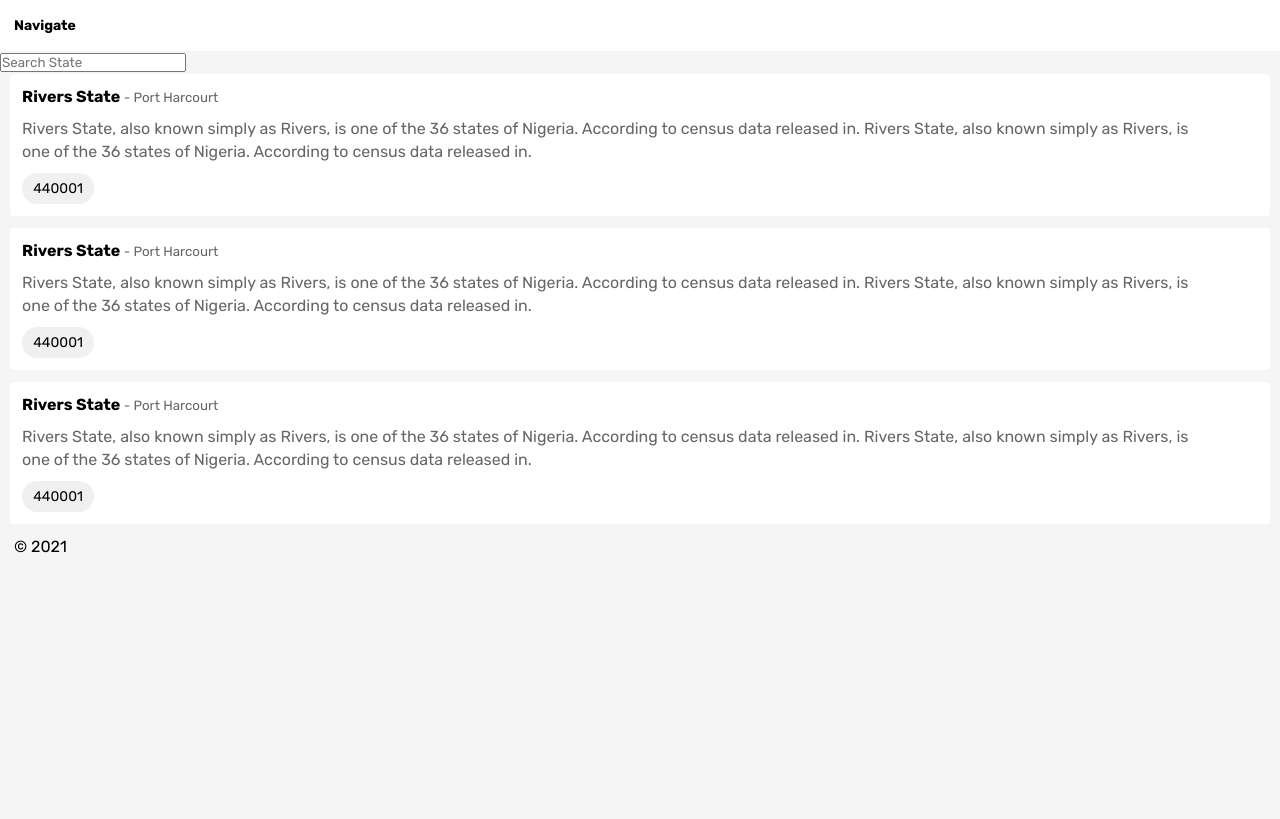
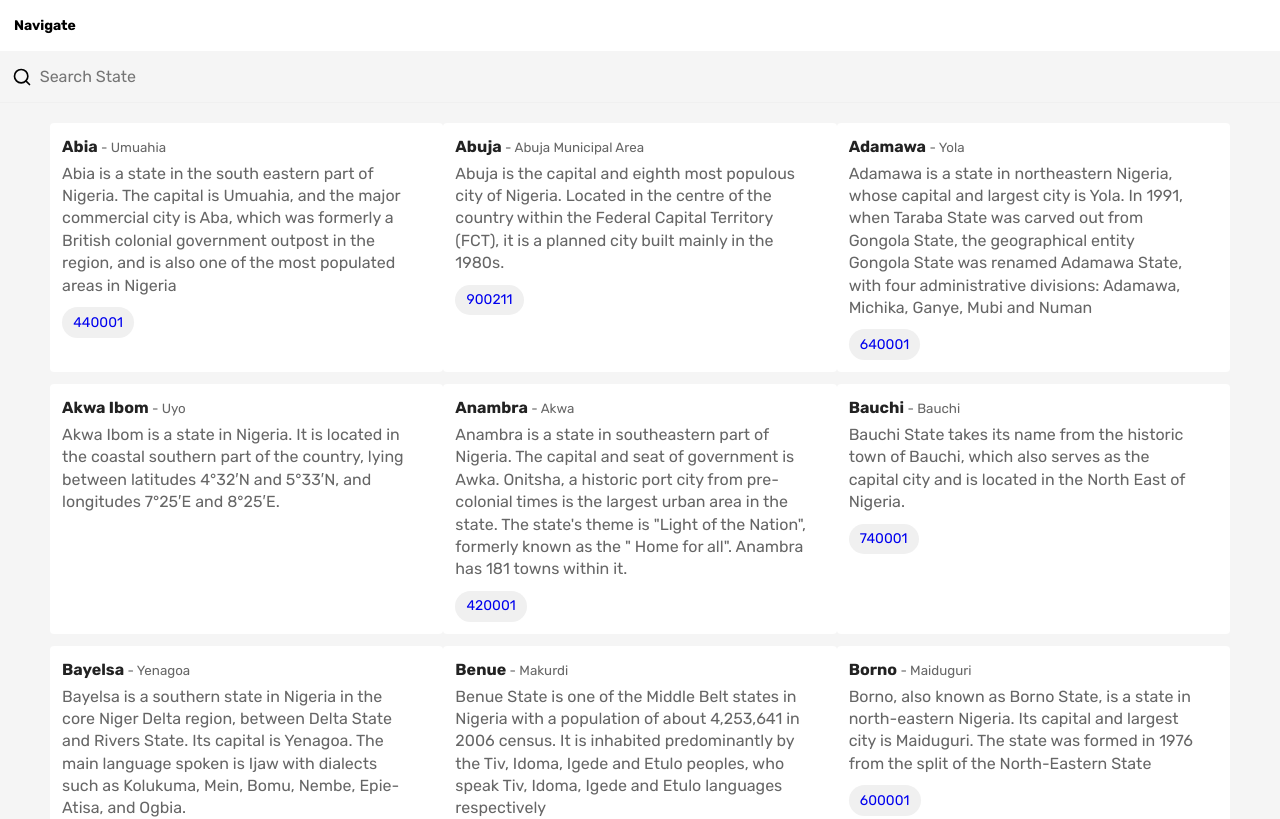
Before and after one commit to vickOnRails/where-tutorial-project, a Next.js app: page / in a window 1280 px wide. Shown: the top 819 px of the page. Built offline with nearby package versions, Linux system fonts and the light colour scheme.

Commit message:
feat: prototype with json data

```diff
--- a/components/app.css
+++ b/components/app.css
@@ -37,13 +37,15 @@ body {
 
 .info-card {
   background: var(--white);
-  padding: 0.75em;
   margin-bottom: 0.75em;
   border-radius: 4px;
 }
+
 .info-card__heading {
   font-size: 1em;
-  margin-bottom: 0.63em;
+  margin-bottom: 0.5em;
+  color: #222;
+  line-height: 1;
 }
 .info-card__heading--small {
   font-weight: 400;
@@ -61,11 +63,43 @@ body {
   font-size: 0.87em;
   border-radius: 30px;
 }
+.info-card__link {
+  display: block;
+  padding: 1em 0.75em 0.75em;
+  text-decoration: none;
+}
 
 .main {
   padding-left: 0.63em;
   padding-right: 0.63em;
+  max-width: 1200px;
+  margin: 0 auto;
 }
+
+.search-container {
+  display: flex;
+  align-items: center;
+  margin-bottom: 1.2em;
+  border-bottom: 1px solid var(--chips-grey);
+  padding: 0 0 0 0.75em;
+}
+.search-input {
+  width: 100%;
+  font-size: 1em;
+
+  padding: 1em 0 1em 0.5em;
+  height: 100%;
+  border: 0;
+  background: inherit;
+}
+
 input {
   font-family: inherit;
 }
+.cards-container {
+  display: flex;
+  flex-wrap: wrap;
+}
+.info-card {
+  flex: 1 1 350px;
+}
--- a/components/info-card.js
+++ b/components/info-card.js
@@ -1,29 +1,42 @@
-import React from "react";
+import Link from "next/link";
 
-const InfoCard = () => {
+const InfoCard = ({ title, subtitle, chip, description }) => {
   return (
     <article className="info-card">
-      <h2 className="info-card__heading">
-        Rivers State{" "}
-        <small className="info-card__heading--small">- Port Harcourt</small>
-      </h2>
-      <p className="info-card__desc">
-        Rivers State, also known simply as Rivers, is one of the 36 states of
-        Nigeria. According to census data released in. Rivers State, also known
-        simply as Rivers, is one of the 36 states of Nigeria. According to
-        census data released in.
-      </p>
-      <span className="info-card__chip">440001</span>
+      <Link href="/states/state">
+        <a className="info-card__link">
+          <h2 className="info-card__heading">
+            {title}{" "}
+            {subtitle && (
+              <small className="info-card__heading--small">- {subtitle}</small>
+            )}
+          </h2>
+          <p className="info-card__desc">{description}</p>
+          {chip && <span className="info-card__chip">{chip}</span>}
+        </a>
+      </Link>
     </article>
   );
 };
 
-const InfoCardsGrid = ({ cards }) => (
-  <section>
-    {cards.map((card, index) => (
-      <InfoCard key={index} />
-    ))}
-  </section>
-);
+const InfoCardsGrid = ({ data }) => {
+  return (
+    <section className="cards-container">
+      {data.map((dataItem) => {
+        const { name, postalCode, description, capital } = dataItem;
+        return (
+          <InfoCard
+            key={dataItem.id}
+            data={dataItem}
+            title={name}
+            subtitle={capital}
+            description={description}
+            chip={postalCode}
+          />
+        );
+      })}
+    </section>
+  );
+};
 
 export { InfoCard, InfoCardsGrid };
--- a/components/search-box.js
+++ b/components/search-box.js
@@ -1,9 +1,23 @@
-import React from "react";
+import { useState } from "react";
+import Image from "next/image";
 
 const Search = () => {
+  const [searchText, setSearchText] = useState("");
+
+  const handleSearchTextChange = (e) => {
+    setSearchText(e.target.value);
+    console.log(e.target.value);
+  };
   return (
-    <section>
-      <input type="text" placeholder="Search State" />
+    <section className="search-container">
+      <Image src="/search.svg" aria-label="search" height="20" width="20" />
+      <input
+        type="text"
+        placeholder="Search State"
+        value={searchText}
+        className="search-input"
+        onChange={handleSearchTextChange}
+      />
     </section>
   );
 };
--- a/pages/index.js
+++ b/pages/index.js
@@ -1,10 +1,13 @@
 import Head from "next/head";
+
 import { InfoCardsGrid, Layout } from "../components";
+import statesJSON from "../data/states.json";
 
+// FIXME: Do something with the actual head
 export default function Home() {
   return (
     <Layout>
-      <InfoCardsGrid cards={["", "", ""]} />
+      <InfoCardsGrid data={statesJSON} />
     </Layout>
   );
 }
--- a/pages/states/[stateId].js
+++ b/pages/states/[stateId].js
@@ -1,10 +1,12 @@
 import Head from "next/head";
 import { InfoCardsGrid, Layout } from "../../components";
+
+import LGAs from "../../data/lgas.json";
 
 export default function Home() {
   return (
     <Layout>
-      <InfoCardsGrid cards={["", "", ""]} />
+      <InfoCardsGrid data={LGAs} />
     </Layout>
   );
 }
```
Also changed, not shown: public/github.svg (added), public/search.svg (added).
